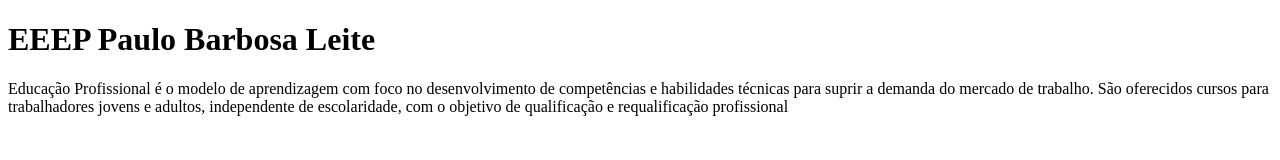
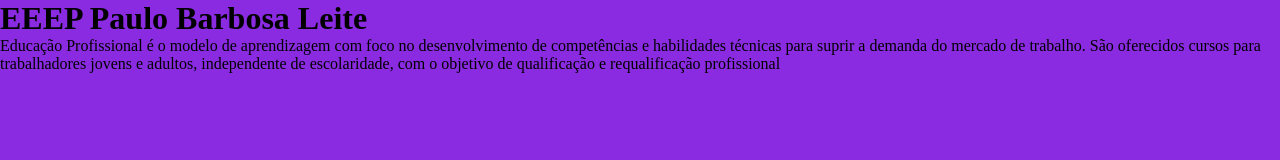
Before and after one commit to JoaoVitin01/siteescola, a plain HTML site: page index.html in a window 1280 px wide. Drawn offline with Linux system fonts and the light colour scheme.

Commit message:
css
cor fundo

```diff
--- /dev/null
+++ b/img/style.css
@@ -0,0 +1,6 @@
+*{
+    margin: 0px;
+}
+body {
+    background-color: blueviolet;
+}
--- a/index.html
+++ b/index.html
@@ -5,6 +5,7 @@
     <meta http-equiv="X-UA-Compatible" content="IE=edge">
     <meta name="viewport" content="width=device-width, initial-scale=1.0">
     <title>webconceito</title>
+    <link rel="stylesheet" href="img/style.css">
 </head>
 <body>
     <h1>EEEP Paulo Barbosa Leite</h1>
```
